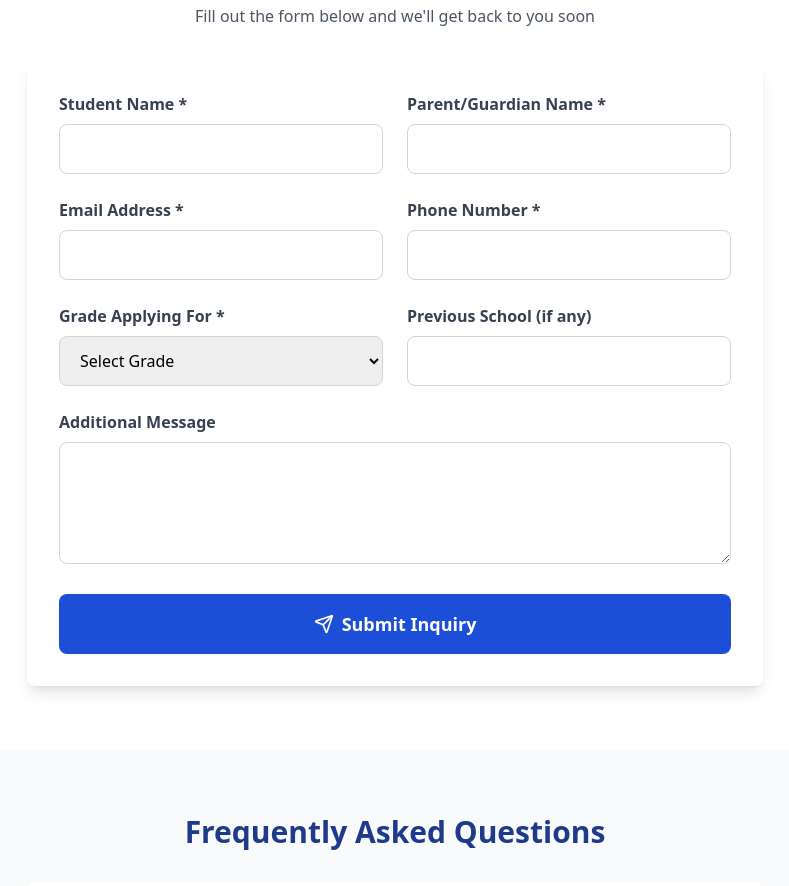
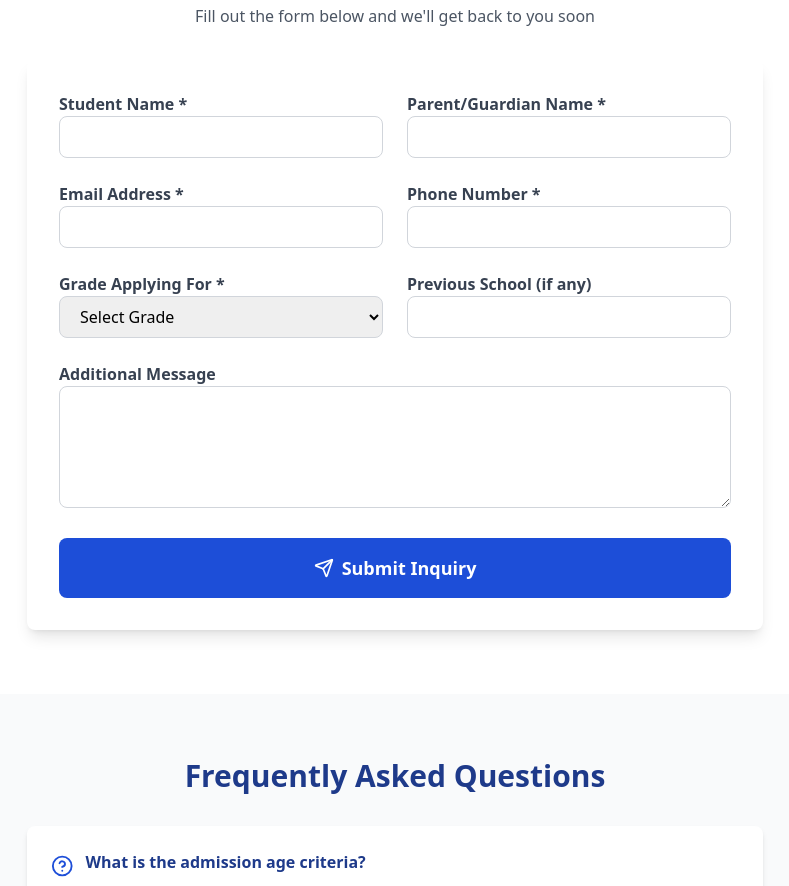
Before and after one commit to AkshayKumar83/RN-International-School, a React (Vite) app: page /admissions in a window 1280 px wide. Shown: the part 1487-2373 px from the top of the page, without its empty margins (245-1034 px from the left). Built offline with nearby package versions, Linux system fonts and the light colour scheme.

Commit message:
correction in admissiion form hide mb-2 all input

```diff
--- a/src/pages/Admission.jsx
+++ b/src/pages/Admission.jsx
@@ -376,7 +376,7 @@ ${formData.message}
           {/* Student Name */}
 
           <div>
-            <label className="block text-gray-700 font-semibold mb-2">
+            <label className="block text-gray-700 font-semibold ">
               Student Name *
             </label>
 
@@ -386,7 +386,7 @@ ${formData.message}
               value={formData?.student_name}
               required
               onChange={handleChange}
-              className="w-full px-4 py-3 border border-gray-300 rounded-lg focus:outline-none focus:ring-2 focus:ring-blue-500"
+              className="w-full px-4 py-2 border border-gray-300 rounded-lg focus:outline-none focus:ring-2 focus:ring-blue-500"
             />
           </div>
 
@@ -394,7 +394,7 @@ ${formData.message}
           {/* Parent Name */}
 
           <div>
-            <label className="block text-gray-700 font-semibold mb-2">
+            <label className="block text-gray-700 font-semibold">
               Parent/Guardian Name *
             </label>
 
@@ -404,7 +404,7 @@ ${formData.message}
               value={formData?.parent_name}
               required
               onChange={handleChange}
-              className="w-full px-4 py-3 border border-gray-300 rounded-lg focus:outline-none focus:ring-2 focus:ring-blue-500"
+              className="w-full px-4 py-2 border border-gray-300 rounded-lg focus:outline-none focus:ring-2 focus:ring-blue-500"
             />
           </div>
 
@@ -412,7 +412,7 @@ ${formData.message}
           {/* Email */}
 
           <div>
-            <label className="block text-gray-700 font-semibold mb-2">
+            <label className="block text-gray-700 font-semibold">
               Email Address *
             </label>
 
@@ -422,7 +422,7 @@ ${formData.message}
               value={formData?.email}
               required
               onChange={handleChange}
-              className="w-full px-4 py-3 border border-gray-300 rounded-lg focus:outline-none focus:ring-2 focus:ring-blue-500"
+              className="w-full px-4 py-2 border border-gray-300 rounded-lg focus:outline-none focus:ring-2 focus:ring-blue-500"
             />
           </div>
 
@@ -430,7 +430,7 @@ ${formData.message}
           {/* Phone */}
 
           <div>
-            <label className="block text-gray-700 font-semibold mb-2">
+            <label className="block text-gray-700 font-semibold">
               Phone Number *
             </label>
 
@@ -440,7 +440,7 @@ ${formData.message}
               value={formData?.phone}
               required
               onChange={handleChange}
-              className="w-full px-4 py-3 border border-gray-300 rounded-lg focus:outline-none focus:ring-2 focus:ring-blue-500"
+              className="w-full px-4 py-2 border border-gray-300 rounded-lg focus:outline-none focus:ring-2 focus:ring-blue-500"
             />
           </div>
 
@@ -448,7 +448,7 @@ ${formData.message}
           {/* Grade */}
 
           <div>
-            <label className="block text-gray-700 font-semibold mb-2">
+            <label className="block text-gray-700 font-semibold">
               Grade Applying For *
             </label>
 
@@ -457,7 +457,7 @@ ${formData.message}
               value={formData?.grade}
               required
               onChange={handleChange}
-              className="w-full px-4 py-3 border border-gray-300 rounded-lg focus:outline-none focus:ring-2 focus:ring-blue-500"
+              className="w-full px-4 py-2 border border-gray-300 rounded-lg focus:outline-none focus:ring-2 focus:ring-blue-500"
             >
 
               <option value="">Select Grade</option>
@@ -484,7 +484,7 @@ ${formData.message}
           {/* Previous School */}
 
           <div>
-            <label className="block text-gray-700 font-semibold mb-2">
+            <label className="block text-gray-700 font-semibold">
               Previous School (if any)
             </label>
 
@@ -493,7 +493,7 @@ ${formData.message}
               name="previous_school"
               value={formData?.previous_school}
               onChange={handleChange}
-              className="w-full px-4 py-3 border border-gray-300 rounded-lg focus:outline-none focus:ring-2 focus:ring-blue-500"
+              className="w-full px-4 py-2 border border-gray-300 rounded-lg focus:outline-none focus:ring-2 focus:ring-blue-500"
             />
           </div>
 
@@ -504,7 +504,7 @@ ${formData.message}
 
         <div className="mt-6">
 
-          <label className="block text-gray-700 font-semibold mb-2">
+          <label className="block text-gray-700 font-semibold">
             Additional Message
           </label>
 
```
